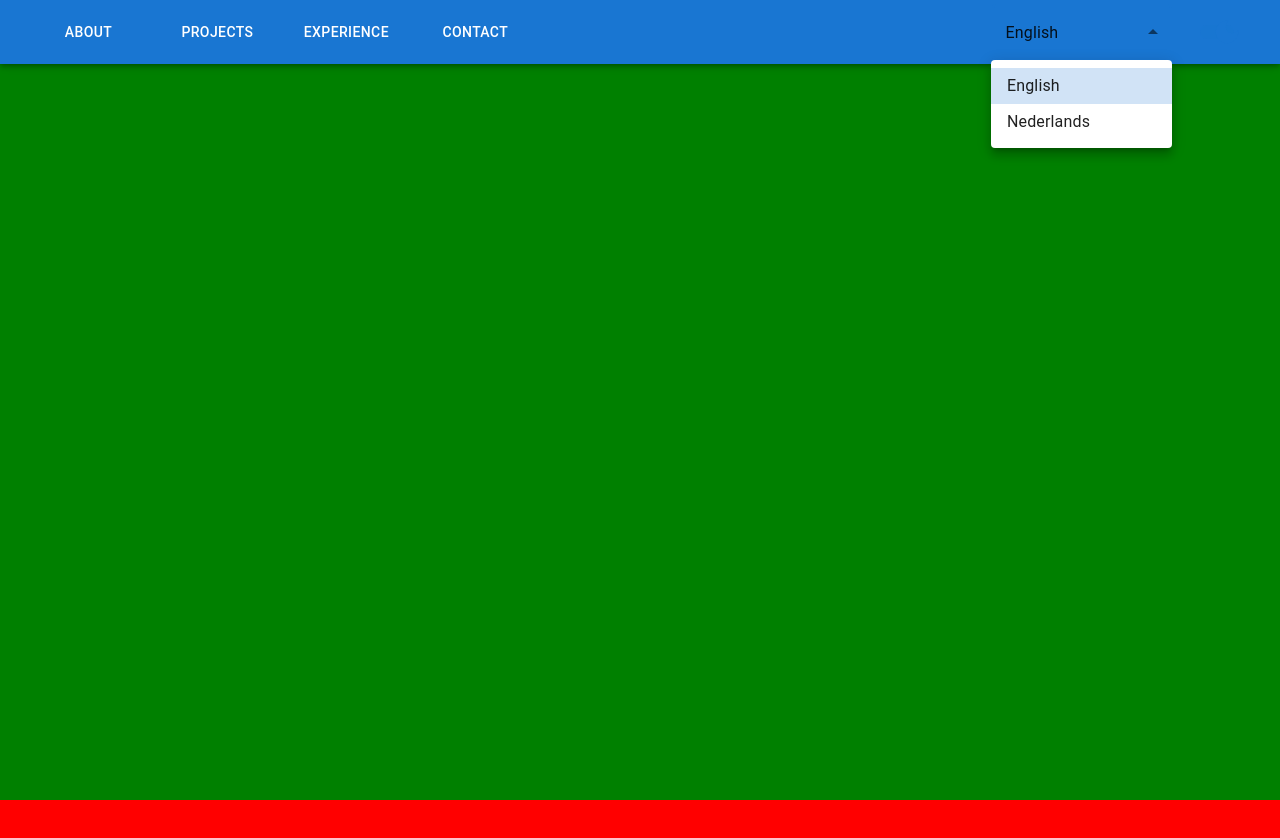
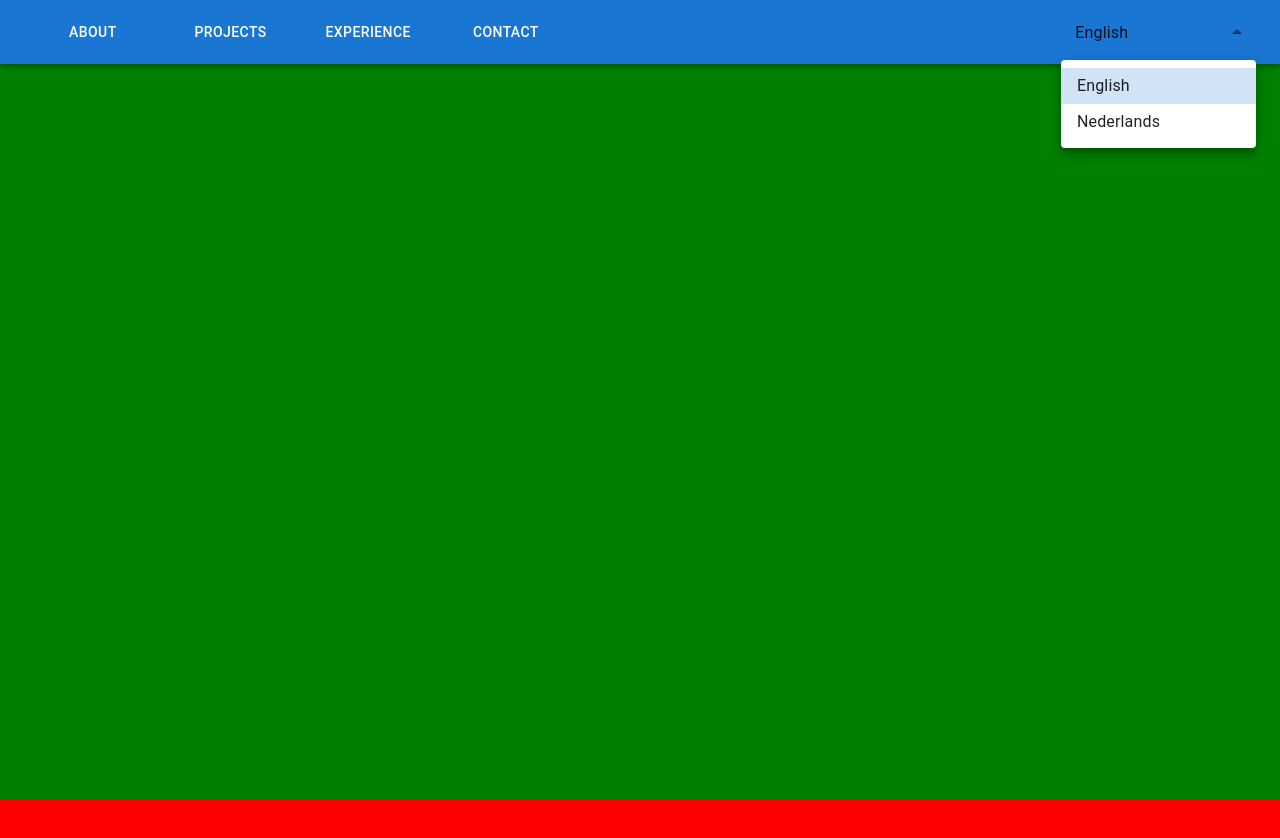
Before and after one commit to Ravi-Bossema/portfolio, a React (Create React App) app: page / in a window 1280 px wide. Both pictures are taken after a click on the element "English". Shown: the top 838 px of the page. Built offline with nearby package versions, Linux system fonts and the light colour scheme.

Commit message:
No more light theme option

```diff
--- a/src/components/Navbar.js
+++ b/src/components/Navbar.js
@@ -50,13 +50,14 @@ export default function Navbar() {
 						label="Language"
 						onChange={handleLanguageChange}
 					>
-						{languages.map((lang) => {
-							return <MenuItem value={lang}>{lang}</MenuItem>;
+						{languages.map((lang, i) => {
+							return (
+								<MenuItem key={i} value={lang}>
+									{lang}
+								</MenuItem>
+							);
 						})}
 					</Select>
-					<Box sx={{ flex: 0.15, paddingLeft: 2 }}>
-						<ThemeSwitch />
-					</Box>
 				</Toolbar>
 			</AppBar>
 		</Slide>
```
